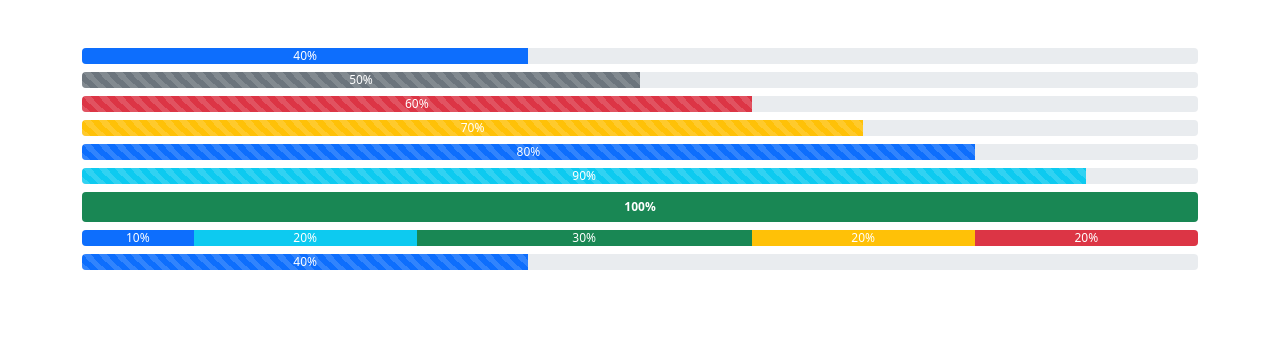
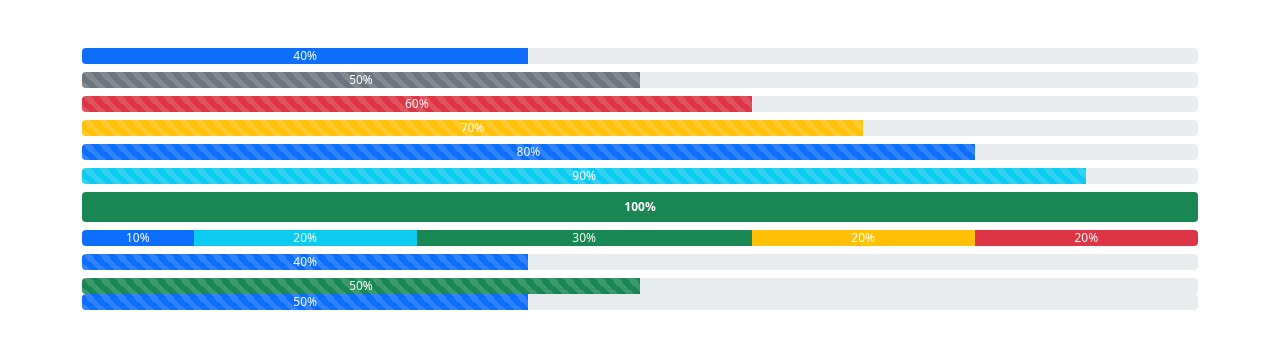
Before and after one commit to TheCreativeMind77/bootstrap_progressbar, a plain HTML site: page index.html in a window 1280 px wide. Drawn offline with nearby package versions, Linux system fonts and the light colour scheme.

Commit message:
3rd commit

```diff
--- a/index.html
+++ b/index.html
@@ -82,6 +82,23 @@
         </div>
     </div>
 
+    <div class="container-fluid mt-2">
+        <div class="container">
+            <div class="progress">
+                <div class="progress-bar bg-success progress-bar-striped " style="width: 50%;">50%</div>
+            </div>
+        </div>
+    </div>
+
+
+    <div class="container-fluid">
+        <div class="container">
+            <div class="progress">
+                <div class="progress-bar progress-bar-striped" style="width: 40%;">50%</div>
+            </div>
+        </div>
+    </div>
+
 
 
 
```
